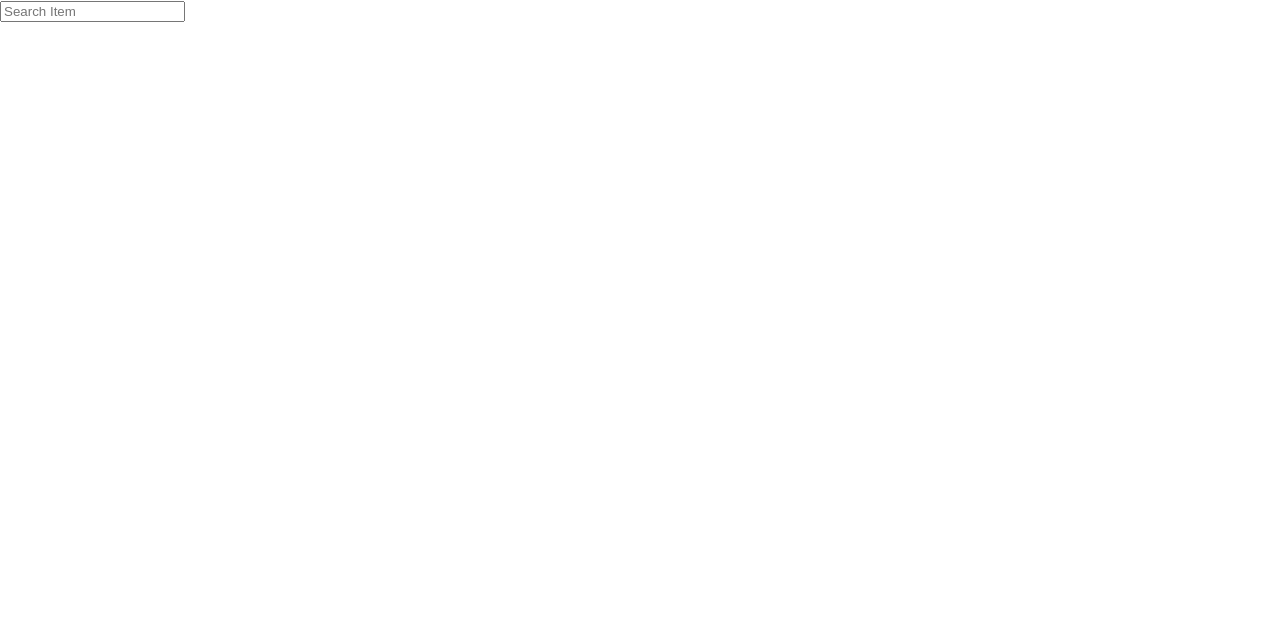
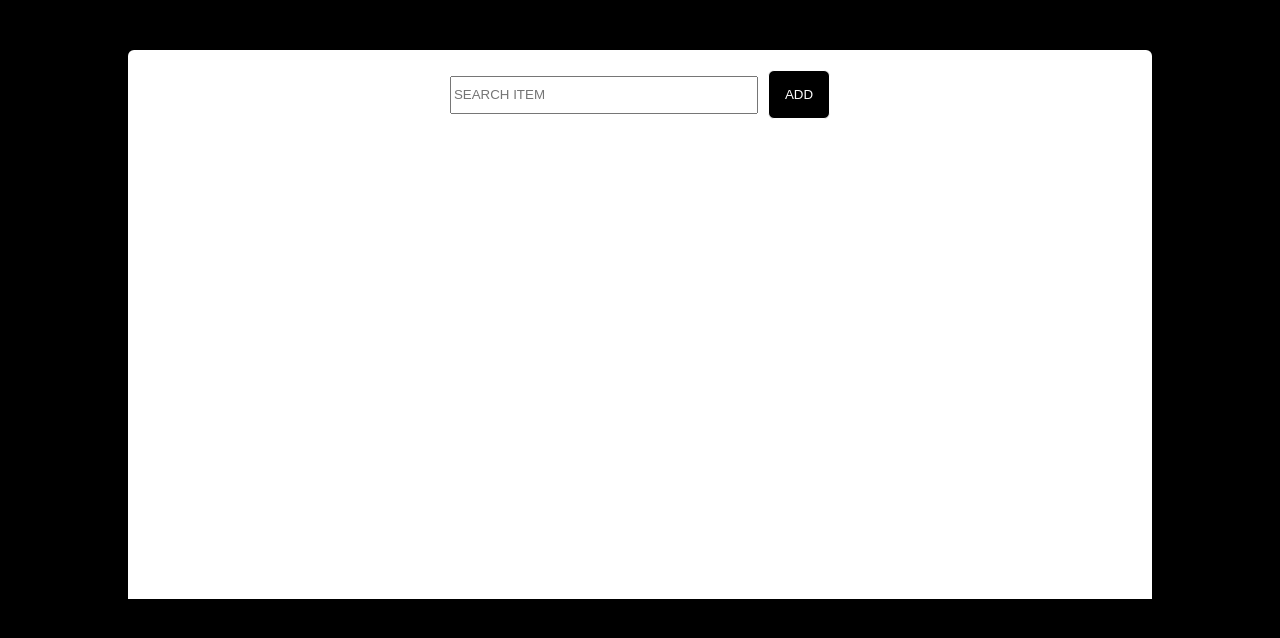
Before and after one commit to MarthaGamu/todo-list-react, a React (Create React App) app: page / in a window 1280 px wide. Shown: the top 638 px of the page. Built offline with nearby package versions, Linux system fonts and the light colour scheme.

Commit message:
added focus for accessibility

```diff
--- a/package.json
+++ b/package.json
@@ -9,6 +9,7 @@
     "react": "^18.2.0",
     "react-dom": "^18.2.0",
     "react-scripts": "5.0.1",
+    "styled-components": "^5.3.5",
     "web-vitals": "^2.1.4"
   },
   "scripts": {
--- a/src/App.js
+++ b/src/App.js
@@ -1,35 +1,73 @@
-import React,{useState} from 'react'
+import React, { useState } from 'react'
+import styled from 'styled-components'
 import List from './List'
 
+const ListTodoWrapper = styled.div`
+	display: flex;
+	justify-content: center;
+`
+const ListTodoContainer = styled.div`
+	margin-top: 50px;
+	width: 80vw;
+	background: white;
+	text-align: center;
+	border-radius: 6px;
+`
+
+const StyledForm = styled.form`
+	padding-top: 20px;
+	margin: 0 auto;
+`
+
+const StyledInput = styled.input`
+	width: 300px;
+	height: 2rem;
+	text-transform: uppercase;
+
+	&:focus {
+		outline: 2px solid red;
+	}
+`
+const StyledButton = styled.button`
+	padding: 1rem 1rem;
+	border-radius: 6px;
+	background: black;
+	color: white;
+	outline: none;
+	border: 1px solid white;
+	margin-left: 10px;
+
+	&:focus {
+		outline: 2px solid red;
+	}
+`
+
 export default function App() {
- const [todo, setTodo] = useState([{ text: '', complete: false, id: 1}])
+	const [todo, setTodo] = useState([{ text: '', complete: false, id: 1 }])
 	const [todos, setTodos] = useState([])
-
 
 	console.log('todo', todo)
 
 	const onChangeHandler = (e) => {
 		const idValue = Math.random()
-	setTodo({text: e.target.value, id: idValue, complete:false})
-
+		setTodo({ text: e.target.value, id: idValue, complete: false })
 	}
 	const handleComplete = (id) => {
-	const newState = todos.map(obj => {
+		const newState = todos.map((obj) => {
 			// 👇️ if id equals 2, update country property
 			if (obj.id === id) {
-		  return {...obj, complete: true};
+				return { ...obj, complete: true }
 			}
 
 			// 👇️ otherwise return object as is
-		return obj;
-	  });
+			return obj
+		})
 
-	  setTodos(newState);
-
+		setTodos(newState)
 	}
 
 	const deleteTodo = (id) => {
- const filtering = todos.filter(todo => todo.id !== id)
+		const filtering = todos.filter((todo) => todo.id !== id)
 		console.log('filtered result', filtering)
 		setTodos(filtering)
 	}
@@ -37,15 +75,25 @@ const deleteTodo = (id) => {
 	const updateHandler = (e) => {
 		e.preventDefault()
 		setTodos(todos.concat(todo))
-	setTodo('')
-	console.log('Todos', todos)
+		setTodo([{ ...todo, text: '' }])
 	}
 	return (
-	<div>
-	 <form onSubmit={updateHandler}>
-		<input value={todo.text} onChange={onChangeHandler} placeholder='Search Item' />
-	 </form>
-	 <List todos={todos} handleComplete={handleComplete} deleteTodo={deleteTodo}/>
-	</div>
+		<ListTodoWrapper>
+			<ListTodoContainer>
+				<StyledForm onSubmit={updateHandler}>
+					<StyledInput
+						value={todo.text}
+						onChange={onChangeHandler}
+						placeholder='Search Item'
+					/>
+					<StyledButton onClick={updateHandler}>ADD</StyledButton>
+				</StyledForm>
+				<List
+					todos={todos}
+					handleComplete={handleComplete}
+					deleteTodo={deleteTodo}
+				/>
+			</ListTodoContainer>
+		</ListTodoWrapper>
 	)
 }
--- a/src/List.js
+++ b/src/List.js
@@ -1,15 +1,50 @@
 import React from 'react'
+import styled from 'styled-components'
 
-export default function List({todos, handleComplete, deleteTodo}) {
+const ListWrapper = styled.div`
+	width: 80vw;
+	height: 60vh;
+	background: white;
+	color: black;
+	text-transform: uppercase;
+`
+const StyledButton = styled.button`
+	background: black;
+	color: white;
+	margin-left: 2rem;
+	padding: 1rem 2rem;
+	border: 1px solid grey;
+
+	&:focus {
+		outline: 2px solid red;
+	}
+`
+export default function List({ todos, handleComplete, deleteTodo }) {
 	return (
-    <div>
+		<ListWrapper>
 			{todos.map((todo, index) => {
 				return (
 					<>
-        <p key={index}>{todo.text}  <span onClick={() => {handleComplete(todo.id)}}>{todo.complete === false ? 'incomplete' : 'complete'}</span ><span onClick={() => {deleteTodo(todo.id)}}>Delete</span></p>
+						<p key={index}>
+							{todo.text}{' '}
+							<StyledButton
+								onClick={() => {
+									handleComplete(todo.id)
+								}}
+							>
+								{todo.complete === false ? 'incomplete' : 'complete'}
+							</StyledButton>
+							<StyledButton
+								onClick={() => {
+									deleteTodo(todo.id)
+								}}
+							>
+								Delete
+							</StyledButton>
+						</p>
 					</>
 				)
 			})}
-    </div>
+		</ListWrapper>
 	)
 }
--- a/src/index.css
+++ b/src/index.css
@@ -5,6 +5,7 @@ body {
 		sans-serif;
 	-webkit-font-smoothing: antialiased;
 	-moz-osx-font-smoothing: grayscale;
+	background: black;
 }
 
 code {
```
Also changed, not shown: 1 other file (tests, documents, lock files or other folders). Lines whose indentation alone changed are shown as unchanged.
